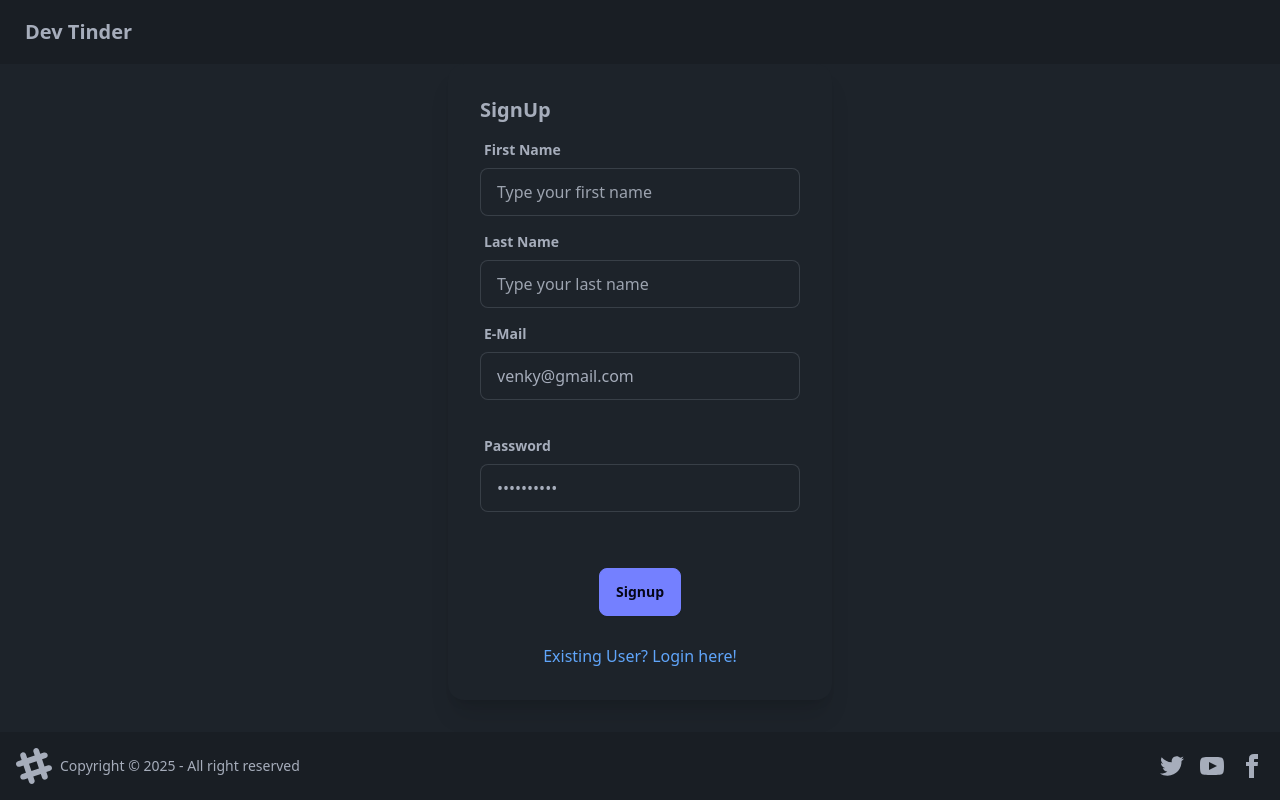
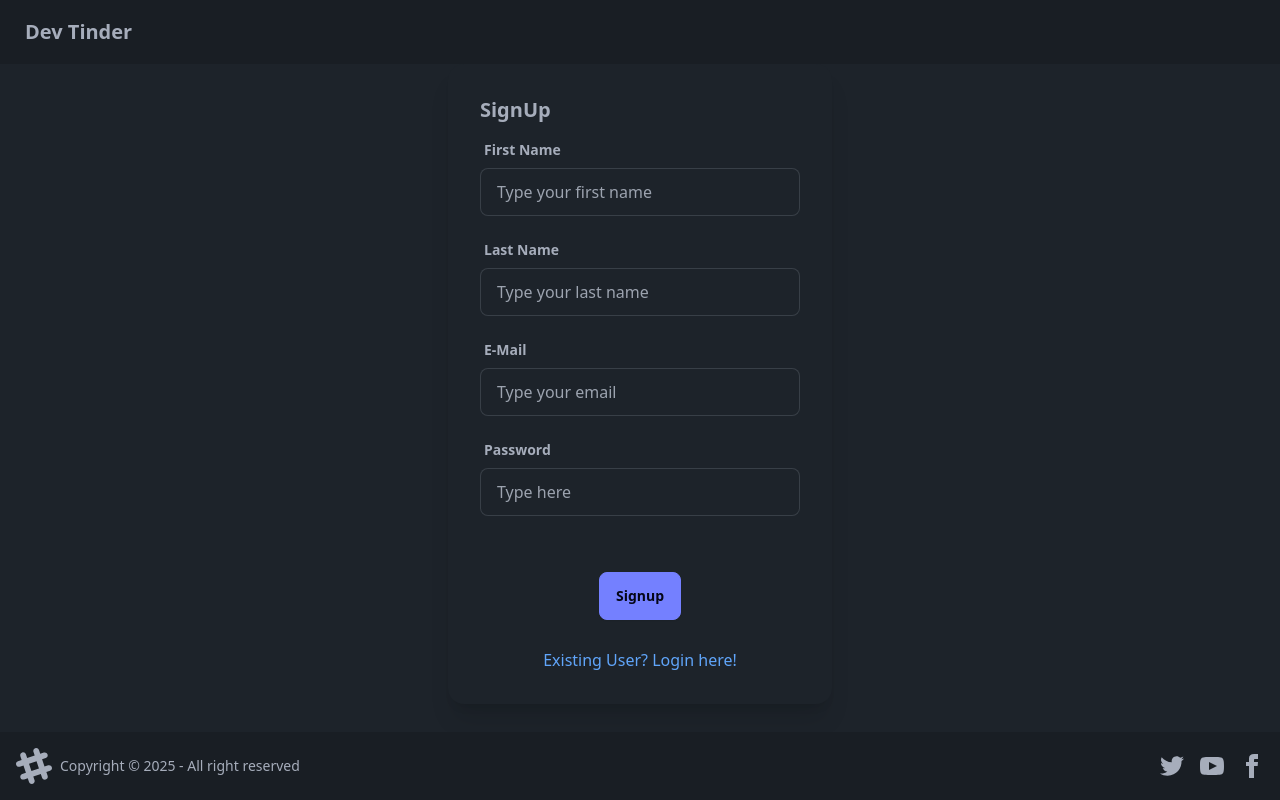
Before and after one commit to venkatesh-r/dev-tinder-ui, a React (Vite) app: page /login in a window 1280 px wide. Built offline with nearby package versions, Linux system fonts and the light colour scheme; no server answers.

Commit message:
UI Changes

```diff
--- a/src/components/Connections.jsx
+++ b/src/components/Connections.jsx
@@ -29,21 +29,30 @@ const Connections = () => {
   return (
     <div className="text-center">
       <h1 className="text-bold text-2xl">Connections</h1>
+      <div className="">
         {connections.map((connection) => {
           const { _id, firstName, lastName, age, bio, gender, profile } =
             connection;
           return (
-          <div key={_id} className="flex">
+            <div className="flex flex-col justify-center" key={_id}>
+              <div>
                 <img
                   className="w-20 h-20 rounded-full"
                   alt="photo"
                   src={profile}
                 ></img>
-            <h2 className="text-2xl font-bold">{firstName + " " + lastName}</h2>
+              </div>
+
+              <div>
+                <h2 className="text-2xl font-bold">
+                  {firstName + " " + lastName}
+                </h2>
                 <p>{bio}</p>
+              </div>
             </div>
           );
         })}
+      </div>
     </div>
   );
 };
--- a/src/components/Login.jsx
+++ b/src/components/Login.jsx
@@ -6,8 +6,8 @@ import { useNavigate } from "react-router-dom";
 import { BASE_URL } from "../utils/constants";
 
 const Login = () => {
-  const [email, setEmail] = useState("venky@gmail.com");
-  const [password, setPassword] = useState("Venkat@123");
+  const [email, setEmail] = useState("");
+  const [password, setPassword] = useState("");
   const [error, setError] = useState("");
   const [firstName, setFirstName] = useState("");
   const [lastName, setLastName] = useState("");
@@ -74,7 +74,7 @@ const Login = () => {
                   className="input input-bordered w-full max-w-xs"
                 />
               </label>
-              <label className="form-control w-full max-w-xs">
+              <label className="form-control w-full max-w-xs mt-2">
                 <div className="label">
                   <span className="label-text font-bold">Last Name</span>
                 </div>
@@ -91,7 +91,7 @@ const Login = () => {
             </>
           )}
 
-          <label className="form-control w-full max-w-xs">
+          <label className="form-control w-full max-w-xs mt-2">
             <div className="label">
               <span className="label-text font-bold">E-Mail</span>
             </div>
@@ -105,7 +105,7 @@ const Login = () => {
               className="input input-bordered w-full max-w-xs"
             />
           </label>
-          <label className="form-control w-full max-w-xs mt-5">
+          <label className="form-control w-full max-w-xs mt-2">
             <div className="label">
               <span className="label-text font-bold">Password</span>
             </div>
```
Lines whose indentation alone changed are shown as unchanged.
